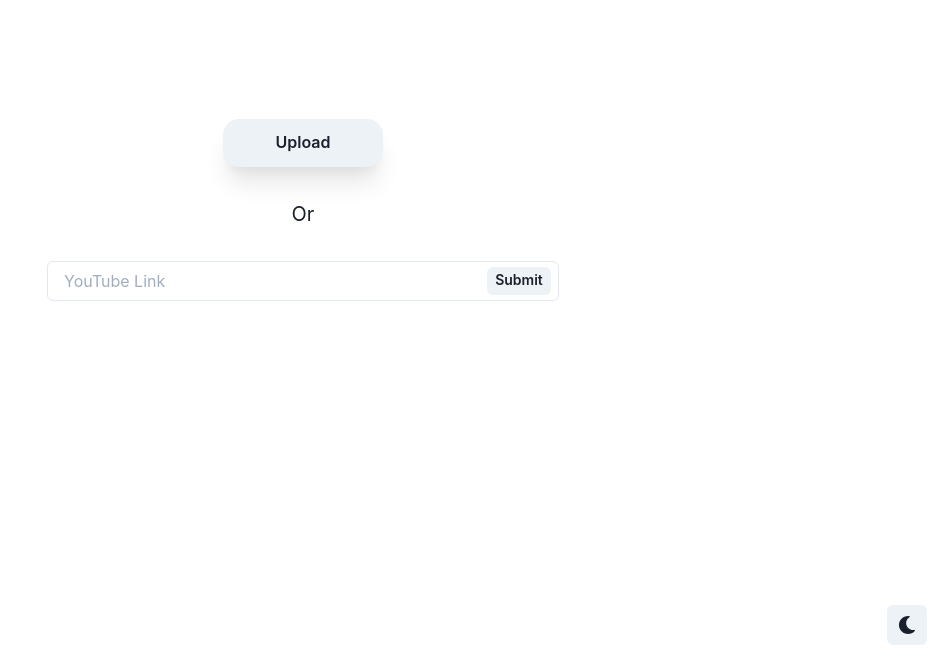
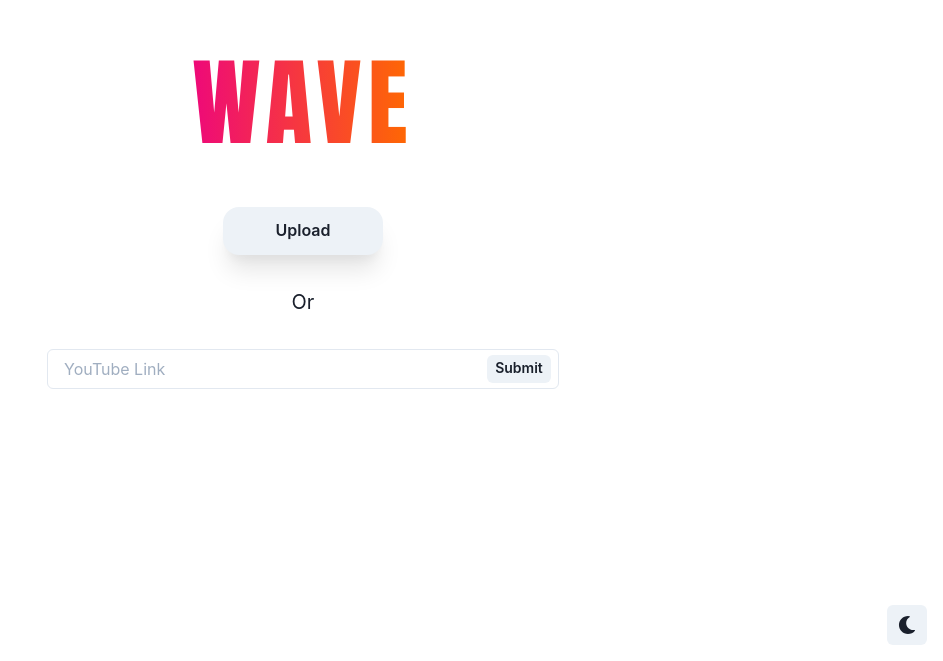
Before and after one commit to Poliphria/wave-electron, a React (Create React App) app: page /#/ in a window 1280 px wide. Shown: the part 139-800 px from the top of the page, without its empty margins (337-1280 px from the left). Built offline with nearby package versions, Linux system fonts and the light colour scheme.

Commit message:
Add home title text (got deleted on merge)

```diff
--- a/src/components/routes/Home.js
+++ b/src/components/routes/Home.js
@@ -1,10 +1,15 @@
-import { VStack, Text, Flex } from '@chakra-ui/react';
+import { VStack, Text, Flex, useColorModeValue } from '@chakra-ui/react';
 import Container from '../individual/Container';
 import YoutubeLink from '../individual/YouTubeLink';
 import UploadButton from '../individual/UploadButton';
 import ColorModeSwitcher from '../individual/ColorModeSwitcher';
+import '@fontsource/anton';
 
 export default function Home() {
+  const textGradient = useColorModeValue(
+    'linear-gradient(to right, #ee0979, #ff6a00)',
+    'linear-gradient(to right, #e96443, #904e95)'
+  );
   return (
     <Container justifyContent="center" fontSize="xl">
       <VStack
@@ -15,6 +20,15 @@ export default function Home() {
         justify="center"
         flexGrow="4"
       >
+        <Text
+          fontFamily="anton"
+          fontSize="6rem"
+          letterSpacing="0.4rem"
+          bg={textGradient}
+          backgroundClip="text"
+        >
+          WAVE
+        </Text>
         <UploadButton />
         <Text>Or</Text>
         <YoutubeLink />
```
Also changed, not shown: 1 other file (tests, documents, lock files or other folders).
